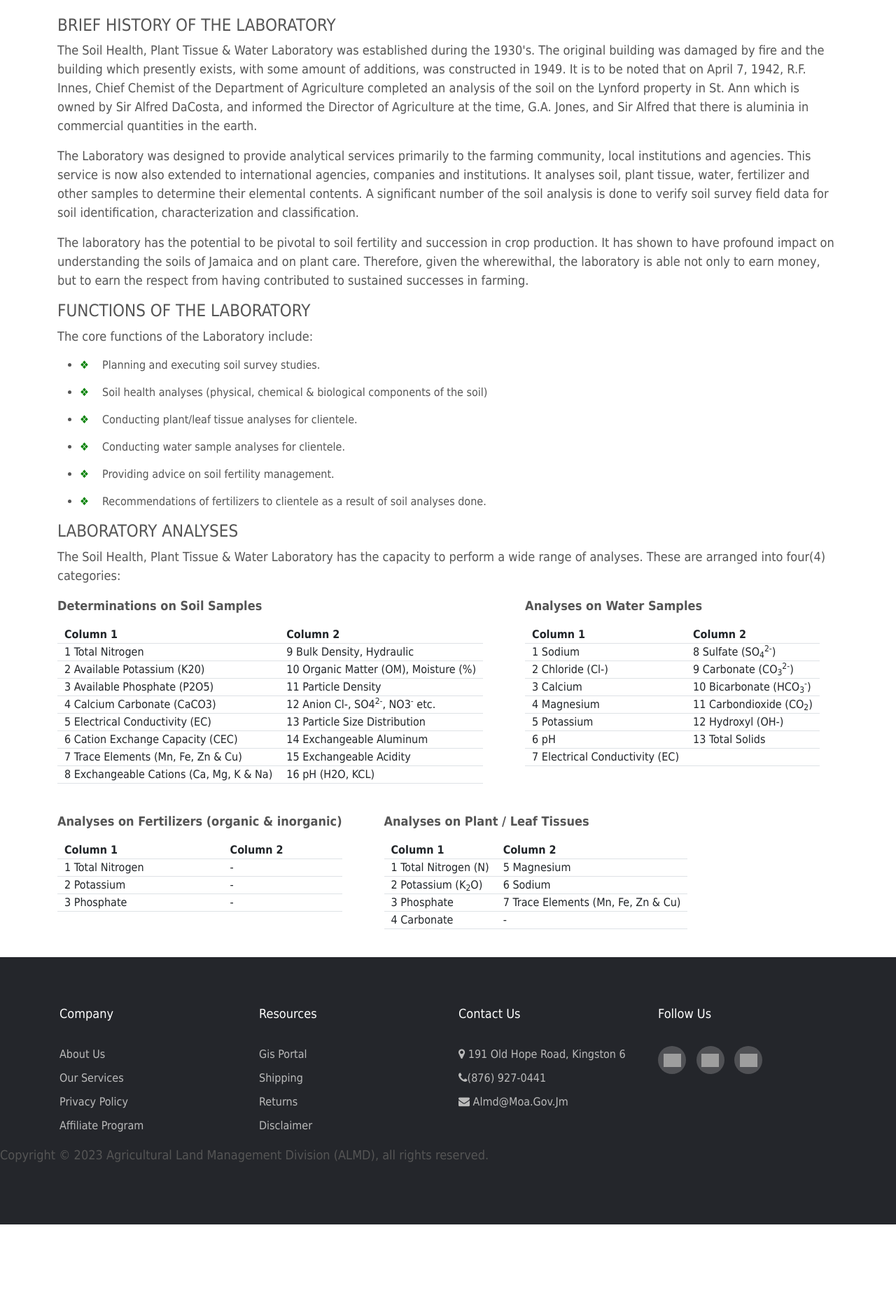
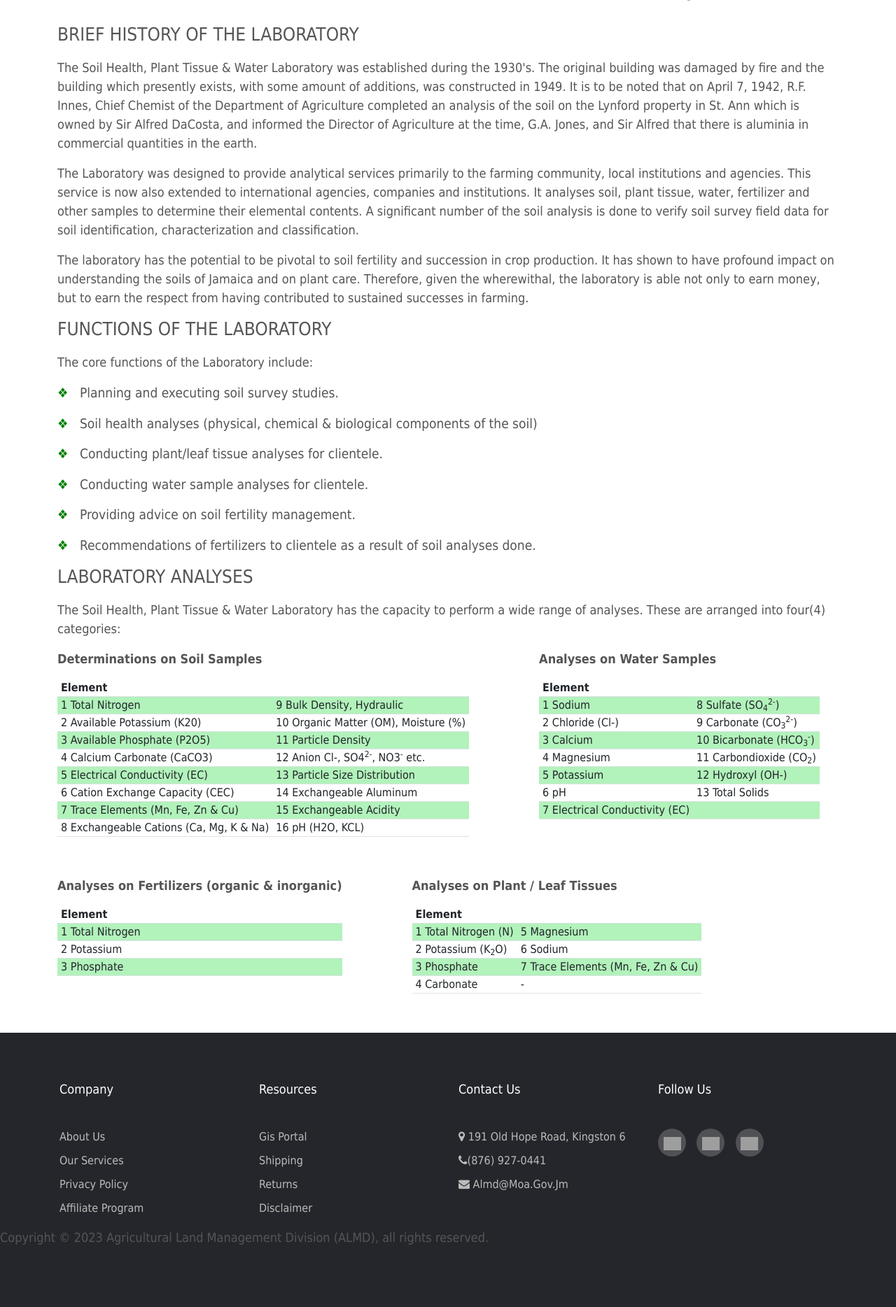
Before and after one commit to cawaynebryan/almd-website, a Flask app: page /laboratory/ in a window 1280 px wide. Shown: the part 183-2051 px from the top of the page at 70% size. Before the commit the page ends 1933 px from the top, so only its background shows below. Run offline with Flask 3, Linux system fonts and the light colour scheme; some libraries are stand-ins or nearby versions; grey boxes are pictures that could not be loaded.

Commit message:
complete laboratory section

```diff
--- a/almd/laboratory/template/laboratory_page.html
+++ b/almd/laboratory/template/laboratory_page.html
@@ -3,44 +3,61 @@
 {% block container %}
 {% include 'snippets/header.html'%}
 
-<img src="" class="pb-4" alt="laboratory" />
+<img src="" class="pb-4" alt="laboratory"/>
 <div class="container">
     <h2 class="laborator-title pb-4 text-center">Soil Health, Plant Tissue & Water Laboratory</h2>
+
+    <section>
         <h4>BRIEF HISTORY OF THE LABORATORY</h4>
-    <p>The Soil Health, Plant Tissue & Water Laboratory was established during the 1930's. The original building was damaged by fire and the building which presently exists,
-         with some amount of additions, was constructed in 1949. It is to be noted that on April 7, 1942, R.F. Innes, Chief Chemist of the Department of Agriculture
-         completed an analysis of the soil on the Lynford property in St. Ann which is owned by Sir Alfred DaCosta, and informed the Director of Agriculture at the time,
-          G.A. Jones, and Sir Alfred that there is aluminia in commercial quantities in the earth.<p>
+        <p>The Soil Health, Plant Tissue & Water Laboratory was established during the 1930's. The original building was
+            damaged by fire and the building which presently exists,
+            with some amount of additions, was constructed in 1949. It is to be noted that on April 7, 1942, R.F. Innes,
+            Chief Chemist of the Department of Agriculture
+            completed an analysis of the soil on the Lynford property in St. Ann which is owned by Sir Alfred DaCosta,
+            and informed the Director of Agriculture at the time,
+            G.A. Jones, and Sir Alfred that there is aluminia in commercial quantities in the earth.
+        <p>
 
-        <p>The Laboratory was designed to provide analytical services primarily to the farming community, local institutions and agencies. This service is now also extended
-        to international agencies, companies and institutions. It analyses soil, plant tissue, water, fertilizer and other samples to determine their elemental contents.
-        A significant number of the soil analysis is done to verify soil survey field data for soil identification, characterization and classification.</p>
+        <p>The Laboratory was designed to provide analytical services primarily to the farming community, local
+            institutions and agencies. This service is now also extended
+            to international agencies, companies and institutions. It analyses soil, plant tissue, water, fertilizer and
+            other samples to determine their elemental contents.
+            A significant number of the soil analysis is done to verify soil survey field data for soil identification,
+            characterization and classification.</p>
 
-        <p>The laboratory has the potential to be pivotal to soil fertility and succession in crop production. It has shown to have profound impact on understanding the soils
-         of Jamaica and on plant care. Therefore, given the wherewithal, the laboratory is able not only to earn money, but to earn the respect from having contributed
+        <p>The laboratory has the potential to be pivotal to soil fertility and succession in crop production. It has
+            shown to have profound impact on understanding the soils
+            of Jamaica and on plant care. Therefore, given the wherewithal, the laboratory is able not only to earn
+            money, but to earn the respect from having contributed
             to sustained successes in farming.</p>
+    </section>
 
+    <section>
         <h4>FUNCTIONS OF THE LABORATORY</h4>
         <p>The core functions of the Laboratory include:</p>
         <ul class="laboratory-section-list custom-bullet">
-        <li >Planning and executing soil survey studies.</li>
+            <li>Planning and executing soil survey studies.</li>
             <li>Soil health analyses (physical, chemical & biological components of the soil)</li>
             <li>Conducting plant/leaf tissue analyses for clientele.</li>
             <li>Conducting water sample analyses for clientele.</li>
             <li>Providing advice on soil fertility management.</li>
-        <li>Recommendations of fertilizers to clientele as a result of soil analyses done.</li></ul>
+            <li>Recommendations of fertilizers to clientele as a result of soil analyses done.</li>
+        </ul>
+    </section>
+
 
     <h4>LABORATORY ANALYSES</h4>
-    <p>The Soil Health, Plant Tissue & Water Laboratory has the capacity to perform a wide range of analyses. These are arranged into four(4) categories:</p>
+    <p>The Soil Health, Plant Tissue & Water Laboratory has the capacity to perform a wide range of analyses. These are
+        arranged into four(4) categories:</p>
 
-    <div  class="nutrient-tables pb-4">
 
-        <div class="left-elemtnt-table">
+    <section class="nutrient-tables pb-4">
+        <figure class="left-elemtnt-table">
             <p><strong>Determinations on Soil Samples</strong></p>
             <table class="table">
                 <tr>
-                  <th>Column 1</th>
-                  <th>Column 2</th>
+                    <th>Element</th>
+                    <th>&nbsp</th>
                 </tr>
                 <tr>
                     <td><span class="table-number">1</span> Total Nitrogen</td>
@@ -75,16 +92,14 @@
                     <td><span class="table-number">16</span> pH (H2O, KCL)</td>
                 </tr>
             </table>
+        </figure>
 
-        </div>
-
-
-        <div class="right-element-table">
+        <figure class="right-element-table">
             <p><strong>Analyses on Water Samples</strong></p>
             <table class="table">
                 <tr>
-                  <th>Column 1</th>
-                  <th>Column 2</th>
+                    <th>Element</th>
+                    <th>&nbsp</th>
                 </tr>
                 <tr>
                     <td><span class="table-number">1</span> Sodium</td>
@@ -115,43 +130,42 @@
                     <td></td>
                 </tr>
             </table>
-
-        </div>
-
-    </div>
+        </figure>
+    </section>
 
 
-    <div  class="nutrient-tables pb-4">
+    <div class="nutrient-tables pb-4">
 
-        <div class="left-elemtnt-table">
+        <figure class="left-elemtnt-table">
             <p><strong>Analyses on Fertilizers (organic & inorganic)</strong></p>
             <table class="table">
                 <tr>
-                  <th>Column 1</th>
-                  <th>Column 2</th>
+                    <th>Element</th>
+                    <th>&nbsp</th>
                 </tr>
                 <tr>
                     <td><span class="table-number">1</span> Total Nitrogen</td>
-                  <td><span class="table-number">-</span></td>
+                    <td><span class="table-number">&nbsp</span></td>
                 </tr>
                 <tr>
                     <td><span class="table-number">2</span> Potassium</td>
-                  <td><span class="table-number">-</span></td>
+                    <td><span class="table-number">&nbsp</span></td>
                 </tr>
                 <tr>
                     <td><span class="table-number">3</span> Phosphate</td>
-                  <td><span class="table-number">-</span></td>
+                    <td><span class="table-number">&nbsp</span></td>
                 </tr>
             </table>
+        </figure>
 
-        </div>
 
-         <div class="right-elemtnt-table">
+        <figure class="right-elemtnt-table">
+
             <p><strong>Analyses on Plant / Leaf Tissues</strong></p>
             <table class="table">
                 <tr>
-                  <th>Column 1</th>
-                  <th>Column 2</th>
+                    <th>Element</th>
+                    <th>&nbsp</th>
                 </tr>
                 <tr>
                     <td><span class="table-number">1</span> Total Nitrogen (N)</td>
@@ -170,8 +184,9 @@
                     <td><span class="table-number">-</span></td>
                 </tr>
             </table>
+        </figure>
 
-        </div>
+
     </div>
 
 </div>
--- a/almd/resources/resources.py
+++ b/almd/resources/resources.py
@@ -13,5 +13,5 @@ resources_bp = Blueprint(
 
 
 @resources_bp.route('/gis-portal')
-def gis_portal():
+def resources():
     return render_template('resources/gis_portal.html')
--- a/static/css/styles.css
+++ b/static/css/styles.css
@@ -16,12 +16,6 @@
     padding:0;
 }
 
-/*
-html{
-     font-size: 62.5%;
-}
-*/
-
 
 body{
      font-family: Tahoma, Arial, Helvetica, Sans-Serif;
@@ -29,15 +23,18 @@ body{
      lign-spacing: 1.2;
      line-height: 1.5;
      font-weight: 400;
+     font-size: 19px;
 }
 
 
-.about-section-list  li {  /* TODO: This should be placed in an appropriate file:  */
-    text-align: left;
+.footer ul{
+  list-style: none;
+}
+
+
+.about-section-list  li,
+ .laboratory-section li {  /* TODO: This should be placed in an appropriate file:  */
     list-style-type: none;
-    padding-left: 10px;
-/*    padding-right:100px;*/
-    font-size: 18px;
     text-transform: lowercase;
     display: flex;
  }
@@ -45,15 +42,18 @@ body{
 
 .laboratory-section-list,
  .about-section-list{
+    list-style-type: none;
     display: flex;
     flex-direction: column;
     gap: 15px;
+    padding: 0px;
  }
 
 
 
 .custom-bullet li::before{
     content: "❖";
+
     color: green;
     margin-right: 30px;
     width: 2px;
@@ -77,9 +77,14 @@ body{
     font-wight: 500;
   }
 
-  h5{
+ h4{
+    font-size: 26px;
+    padding-bottom: 10px;
+ }
+
+ h5{
     font-size: 21px;
-  }
+ }
 
 
 .carousel-section{
@@ -208,13 +213,16 @@ section .container{ /* expand container div for each row in the main article sec
 .nutrient-tables{
     display: flex;
     font-size: 16px;
-    gap: 60px;
+    gap: 100px;
 }
 
  .table td, .table th {
-    padding: 0 10px;
+    padding: 0 5px;
   }
 
+.table tr:nth-child(even){
+    background-color: #b2f2bb;
+}
 
 /*.news-section img{
     border-radius: 5px;
--- a/static/css/stylesStyles.css
+++ b/static/css/stylesStyles.css
@@ -1,12 +1,6 @@
-@import url('https://fonts.googleapis.com/css2?family=Poppins:wght@300;400;500;600;700&display=swap');
-
 
 footer ul {
     padding-left: 0;
-}
-
-.footer ul{
-  list-style: none;
 }
 
 
--- a/templates/base.html
+++ b/templates/base.html
@@ -4,7 +4,6 @@
     <meta charset="UTF-8">
     <meta http-equiv="X-UA-Compatible" content="IE=edge">
     <meta name="viewport" content="width=device-width, initial-scale=1.0">
-    <script src="https://kit.fontawesome.com/yourcode.js" crossorigin="anonymous"></script>
     <link rel="preconnect" href="https://fonts.googleapis.com">
     <link rel="preconnect" href="https://fonts.gstatic.com" crossorigin>
     <link rel="stylesheet" href="https://cdnjs.cloudflare.com/ajax/libs/font-awesome/4.7.0/css/font-awesome.min.css">
@@ -22,5 +21,7 @@
 
 
  <script src="https://cdn.jsdelivr.net/npm/bootstrap@5.3.0-alpha1/dist/js/bootstrap.bundle.min.js" ></script>
+ <script src="https://kit.fontawesome.com/yourcode.js" crossorigin="anonymous"></script>
+
 
 </html>
--- a/templates/snippets/header.html
+++ b/templates/snippets/header.html
@@ -28,7 +28,7 @@
                 <li class="nav-link"><a class="text-decoration-none text-warning " href="{{ url_for('home_page') }}">Home </a>|</li>
                 <li class="nav-link"><a class="text-decoration-none text-warning"  href="{{ url_for('about_bp.about_us') }}">About Us </a>|</li>
                 <li class="nav-link"><a class="text-decoration-none text-warning" href="{{ url_for('lab_bp.lab_page')}}">Laboratory </a>|</li>
-                <li class="nav-link"><a class="text-decoration-none text-warning" href="#">Resources </a>|</li>
+                <li class="nav-link"><a class="text-decoration-none text-warning" href="{{ url_for('resources_bp.resources')}}">Resources </a>|</li>
                 <li class="nav-link"><a class="text-decoration-none text-warning" href="{{url_for('news_bp.news_catalogue')}}">Press Center </a>|</li>
                 <li class="nav-link"><a class="text-decoration-none text-warning" href="{{ url_for('services_bp.services') }}">Services </a>|</li>
                 <li class="nav-link"><a class="text-decoration-none text-warning" href=" {{ url_for('contact_bp.contact_us')}} ">Contact Us </a></li>
```
Lines whose indentation alone changed are shown as unchanged.
